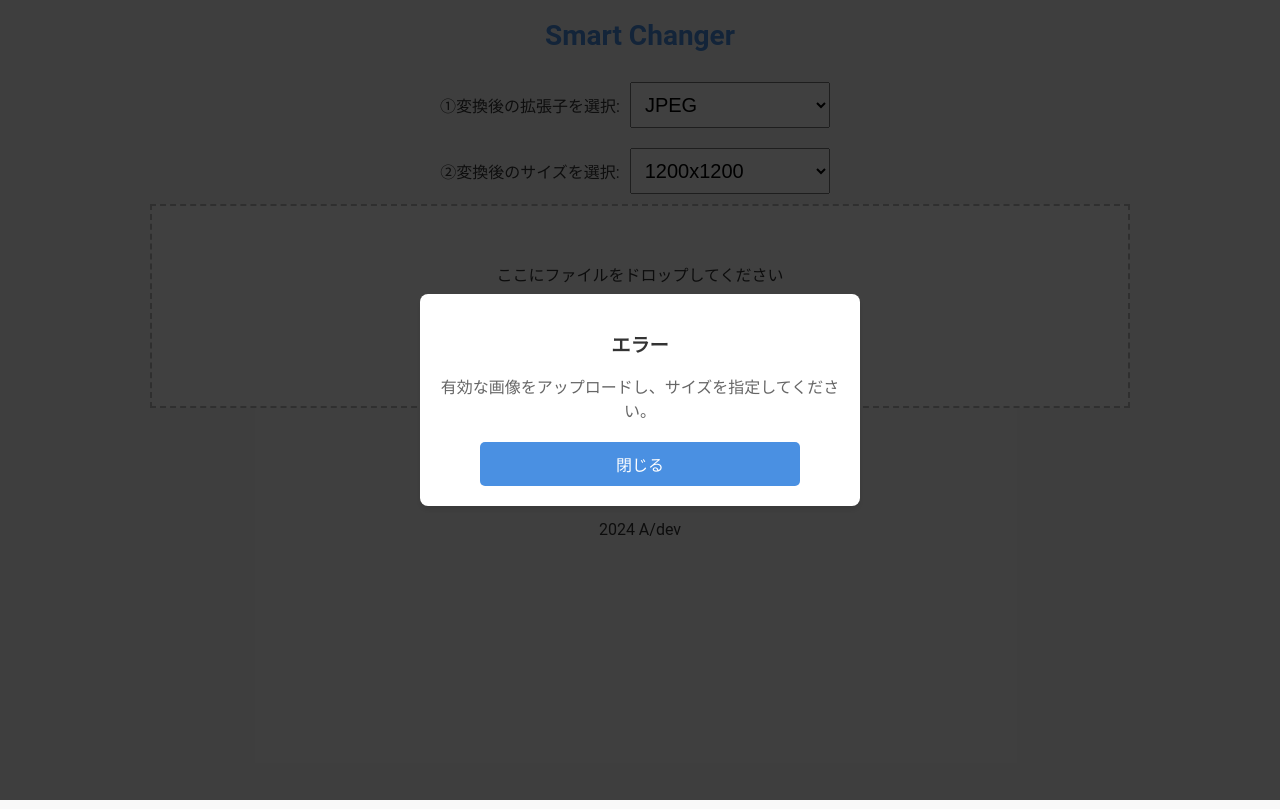
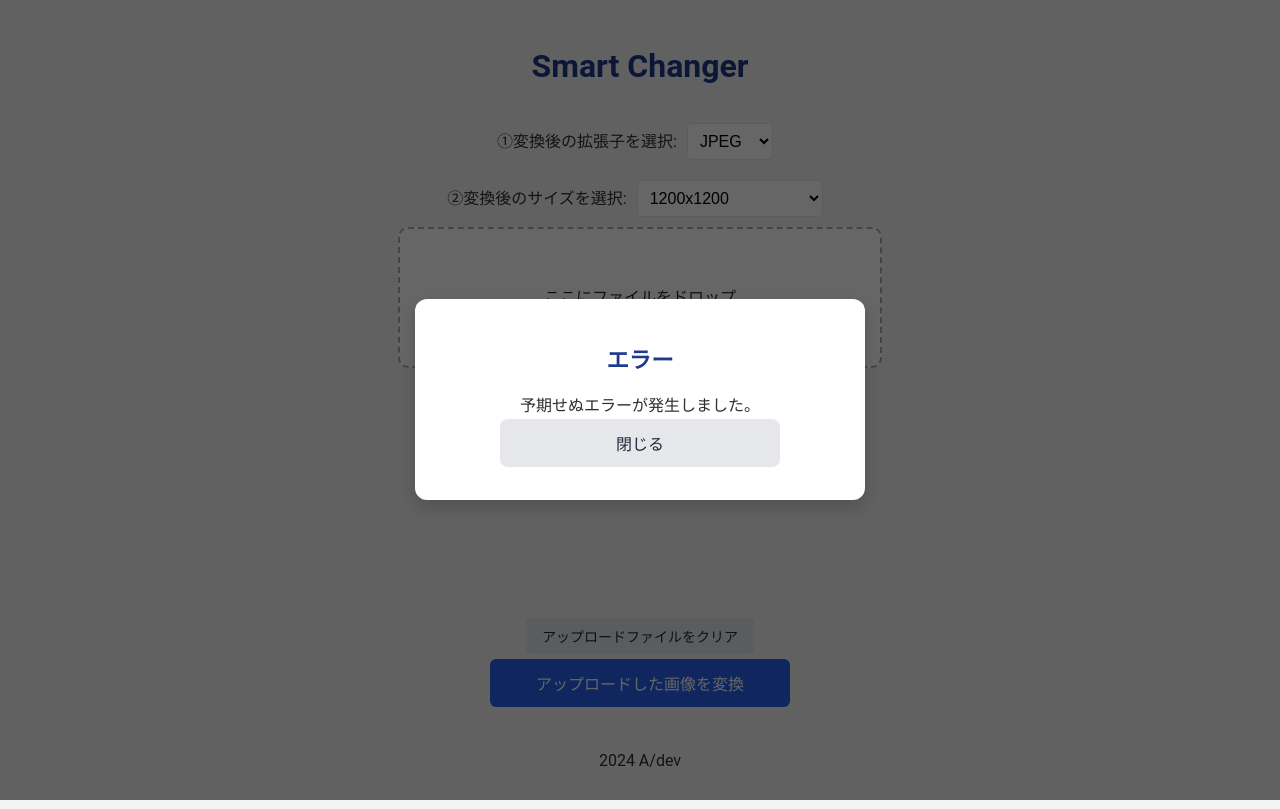
Before and after one commit to FUFU222/Smart-Changer, a React (Create React App) app: page / in a window 1280 px wide. Both pictures are taken after a click on the button "アップロードした画像を変換". Built offline with nearby package versions, Linux system fonts and the light colour scheme.

Commit message:
UI完成

```diff
--- a/src/App.js
+++ b/src/App.js
@@ -1,5 +1,5 @@
 import { ModalProvider } from './context/ModalContext';
-import CustomModal from './components/Modal'
+import CustomModal from './components/CustomModal'
 import Header from '../src/components/Header'
 import Main from '../src/components/Main'
 import Footer from '../src/components/Footer'
--- /dev/null
+++ b/src/components/CustomModal.js
@@ -0,0 +1,29 @@
+import React, { useContext } from 'react';
+import Modal from 'react-modal';
+import { ModalContext } from '../context/ModalContext';
+import { BounceLoader } from 'react-spinners';
+import '../style/modal.css';
+
+const CustomModal = () => {
+  const { isModalOpen, modalTitle, modalContent, closeModal, isProcessing } = useContext(ModalContext);
+
+  return (
+    <Modal
+      isOpen={isModalOpen}
+      className="custom-modal"
+      overlayClassName="custom-modal-overlay"
+    >
+      <h2>{modalTitle}</h2>
+      <div className="modal-body">
+        {isProcessing ? (
+          <BounceLoader className='loader' loading={isProcessing} size={60} speedMultiplier={0.8}/>
+        ) : (
+          <div>{modalContent}</div>
+        )}
+      </div>
+      {!isProcessing && <button className='close-button' onClick={closeModal}>閉じる</button>}
+    </Modal>
+  );
+};
+
+export default CustomModal;
--- a/src/components/Dropzone.js
+++ b/src/components/Dropzone.js
@@ -10,11 +10,11 @@ const isFileAllowed = (file) => {
   return allowedExtensions.includes(extension) && allowedMimeTypes.includes(file.type);
 };
 
-const Dropzone = ({ onDrop, uploadedImages }) => {
-  const { openModal } = useContext(ModalContext)
+const Dropzone = ({ onDrop, uploadedImages, clearImages }) => {
+  const { openModal } = useContext(ModalContext);
 
   const { getRootProps, getInputProps } = useDropzone({
-    onDrop : (acceptedFiles) => {
+    onDrop: (acceptedFiles) => {
       const validFiles = acceptedFiles.filter(file => isFileAllowed(file));
       if (validFiles.length > 0) {
         onDrop(validFiles);
@@ -26,16 +26,35 @@ const Dropzone = ({ onDrop, uploadedImages }) => {
   });
 
   return (
-    <div {...getRootProps()} className="dropzone">
-      <input {...getInputProps()} />
-      <p>ここにファイルをドロップしてください</p>
-      <div className="container">
-      {uploadedImages && uploadedImages.map((image, index) => (
-        <div key={index} className="image-item">
-          <img src={image.url} alt={`Uploaded ${index}`} />
-        </div>
-      ))}
-    </div>
+    <div className="dropzone-container">
+      <div {...getRootProps()} className="dropzone-area">
+        <input {...getInputProps()} />
+        <p>ここにファイルをドロップ</p>
+      </div>
+
+      <div className="uploaded-images-container">
+        {uploadedImages.length > 0 ? (
+          uploadedImages.map((image, index) => (
+            <div key={index} className="image-card">
+              <img src={image.url} alt={`Uploaded ${index}`} className="image" />
+            </div>
+          ))
+        ) : (
+          <p className="placeholder-text">アップロードファイル一覧</p>
+        )}
+      </div>
+
+      <div className="button-container">
+        <button
+          onClick={(e) => {
+            e.stopPropagation();
+            clearImages();
+          }}
+          className="clear-button"
+        >
+          アップロードファイルをクリア
+        </button>
+      </div>
     </div>
   );
 };
--- a/src/components/ImageConverter.js
+++ b/src/components/ImageConverter.js
@@ -1,22 +1,17 @@
 import React, { useContext, useState } from 'react';
 import { ModalContext } from '../context/ModalContext';
-import JSZip from 'jszip';
-import saveAs from 'file-saver';
 import Dropzone from './Dropzone';
 import FormatSelector from './FormatSelector';
 import SizeSelector from './SizeSelector';
 import imageCompression from 'browser-image-compression';
 
 const ImageConverter = () => {
-  const {showProcessing, openModal, showConversionComplete, showDownloadComplete} = useContext(ModalContext)
+  const { showModal } = useContext(ModalContext);
   const [uploadedImages, setUploadedImages] = useState([]);
   const [convertedImages, setConvertedImages] = useState([]);
   const [outputFormat, setOutputFormat] = useState('jpeg');
   const [selectedSize, setSelectedSize] = useState('1200x1200');
-  const [customWidth, setCustomWidth] = useState('');
-  const [customHeight, setCustomHeight] = useState('');
 
-  // 標準的なサイズを定義
   const standardSizes = [
     { label: '1920x1080 (Full HD)', width: 1920, height: 1080 },
     { label: '1200x1200', width: 1200, height: 1200 },
@@ -24,48 +19,73 @@ const ImageConverter = () => {
     { label: '1024x768 (XGA)', width: 1024, height: 768 },
   ];
 
-  // ドロップされたファイルを一覧表示
+  // convertImageToBlob関数の定義 - 画像を圧縮してBlobに変換する
+  const convertImageToBlob = async (image, options) => {
+    try {
+      const compressedImage = await imageCompression(image.file, options);
+      const convertedBlob = await imageCompression(compressedImage, { fileType: `image/${outputFormat}` });
+      return convertedBlob;
+    } catch (error) {
+      console.error("画像変換エラー:", error);
+      throw new Error("画像変換に失敗しました");
+    }
+  };
+
+  // onDrop関数の再定義 - ファイルをアップロード時の処理
   const onDrop = (acceptedFiles) => {
-    const newImages = acceptedFiles.map(file => ({
+    // 画像ファイルのみ受け付けるようフィルタリング
+    const filteredFiles = acceptedFiles.filter(file => file.type.startsWith('image/'));
+
+    // もし非画像ファイルが含まれていたらエラーメッセージを表示
+    if (filteredFiles.length < acceptedFiles.length) {
+      showModal("error", "画像ファイルのみをアップロードしてください。");
+    }
+
+    // 重複チェック - 既にアップロード済みの画像は追加しない
+    const newImages = filteredFiles.filter(
+      (file) => !uploadedImages.some(image => image.file.name === file.name)
+    ).map(file => ({
       file,
       url: URL.createObjectURL(file)
     }));
-    setUploadedImages(prevImages => [...prevImages, ...newImages]);
-  };
-  // imageを圧縮した後、指定した拡張子に変換
-  const convertImageToBlob = async (image, options) => {
-    const compressedImage = await imageCompression(image.file, options);
-    return await imageCompression(compressedImage, { fileType: `image/${outputFormat}` });
+
+    // 新しい画像が存在する場合のみ状態を更新
+    if (newImages.length > 0) {
+      setUploadedImages(prevImages => [...prevImages, ...newImages]);
+    }
   };
 
-  // ドロップした画像を変換しダウンロード完了までの関数
   const convertAllImages = async () => {
-
     const selectedOption = standardSizes.find((size) => size.label === selectedSize);
     let width = selectedOption.width;
     let height = selectedOption.height;
 
     if (width && height && uploadedImages.length > 0) {
       try {
-        showProcessing(true);
+        showModal("processing");
+        const converted = [];
         for (const image of uploadedImages) {
           const options = {
             maxWidthOrHeight: Math.max(width, height),
             useWebWorker: true,
           };
-          const convertedImage = await convertImageToBlob(image, options)
-          setConvertedImages(convertedImage);
+          const convertedImage = await convertImageToBlob(image, options);
+          converted.push(convertedImage);
         }
-        showConversionComplete(convertedImages);
+        setConvertedImages(converted);
+        showModal("conversionComplete", converted);
       } catch (error) {
-        showProcessing(false);
-        openModal('エラー', '画像の変換中にエラーが発生しました。');
+        showModal("error");
         console.error(error);
       }
     } else {
-      openModal('エラー', '有効な画像をアップロードし、サイズを指定してください。');
+      showModal("error");
     }
   };
+
+  const clearImages = () => {
+    setUploadedImages([])
+  }
 
   return (
     <div>
@@ -73,45 +93,12 @@ const ImageConverter = () => {
       <SizeSelector
         standardSizes={standardSizes}
         selectedSize={selectedSize} setSelectedSize={setSelectedSize}
-        customWidth={customWidth} setCustomWidth={setCustomWidth}
-        customHeight={customHeight} setCustomHeight={setCustomHeight}
       />
-      <Dropzone onDrop={onDrop} uploadedImages={uploadedImages}/>
+      <Dropzone onDrop={onDrop} uploadedImages={uploadedImages} clearImages={clearImages}/>
       <button className="convert-button" onClick={convertAllImages}>アップロードした画像を変換</button>
     </div>
   );
-
 };
-// バイナリデータをBlob化
-const convertToBlob = (image) => {
-  return new Blob([image], { type: 'image/jpeg' });
-};
-// Zipファイルに変換しダウンロード
-const downloadAsZip = async (images) => {
-  console.log("Zipダウンロード")
-  const zip = new JSZip();
-  for (const image of images) {
-    const blob = convertToBlob(image);
-    zip.file(`${image.name}.jpg`, blob)
-  }
-  const content = await zip.generateAsync({ type: 'blob' });
-  saveAs(content, 'converted_images.zip')
-};
-
-// 個別ファイルでダウンロード
-// const downloadIndividualFiles = (images) => {
-//   console.log("個別ダウンロード")
-//   images.forEach(async (image) => {
-//     const blob = convertToBlob(image);
-//     const url = URL.createObjectURL(blob);
-//     const link = document.createElement('a')
-//     link.href = url;
-//     document.body.appendChild(link);
-//     link.click();
-//     document.body.removeChild(link)
-//   })
-// }
 
 
 export default ImageConverter;
-export { downloadAsZip };
--- a/src/components/Modal.js
+++ /dev/null
@@ -1,24 +0,0 @@
-import React, { useContext } from 'react';
-import Modal from 'react-modal';
-import { ModalContext } from '../context/ModalContext';
-import { BounceLoader } from 'react-spinners';
-import '../style/modal.css'
-
-const CustomModal = () => {
-  const { isModalOpen, modalTitle, modalContent, closeModal, isProcessing } = useContext(ModalContext);
-
-  return (
-    <Modal
-    isOpen={isModalOpen}
-    className="custom-modal"
-    overlayClassName="custom-modal-overlay"
-    >
-      <h2>{modalTitle}</h2>
-      <p>{modalContent}</p>
-      {isProcessing && <BounceLoader className='loader' loading={isProcessing} size={60} speedMultiplier={0.8}/>}
-      {!isProcessing && <button onClick={closeModal}>閉じる</button>}
-    </Modal>
-  );
-};
-
-export default CustomModal;
--- a/src/context/ModalContext.js
+++ b/src/context/ModalContext.js
@@ -1,58 +1,63 @@
-import React,{ createContext, useState } from "react";
-import { downloadAsZip } from "../components/ImageConverter";
+import React, { createContext, useState } from "react";
+import { downloadAsZip } from "../utils/download";
 
-export const ModalContext = createContext()
+export const ModalContext = createContext();
 
-export const ModalProvider = ({children}) => {
-  const [modalTitle, setModalTitle] = useState('')
-  const [modalContent, setModalContent] = useState('')
-  const [isModalOpen, setIsModalOpen] = useState(false)
-  const [isProcessing, setIsProcessing] = useState(false)
+export const ModalProvider = ({ children }) => {
+  const [modalTitle, setModalTitle] = useState("");
+  const [modalContent, setModalContent] = useState("");
+  const [isModalOpen, setIsModalOpen] = useState(false);
+  const [isProcessing, setIsProcessing] = useState(false);
 
   const openModal = (title, content) => {
-    setModalTitle(title)
-    setModalContent(content)
-    setIsModalOpen(true)
-  }
-  const closeModal = () => setIsModalOpen(false);
+    setModalTitle(title);
+    setModalContent(content);
+    setIsModalOpen(true);
+  };
 
-  //　処理中画面
-  const showProcessing = (isProcessing) => {
-    setIsProcessing(isProcessing)
-    if (isProcessing) {
-      openModal('処理中', '少々お待ちください。')
-    }
-  }
-  //　変換完了、ダウンロード催促画面
-  const showConversionComplete = (images) => {
+  const closeModal = () => {
+    setIsModalOpen(false);
+    setIsProcessing(false); // モーダルを閉じる際に処理中状態もリセット
+  };
+
+  const showModal = (type, images = []) => {
+    switch (type) {
+      case "processing":
+        setIsProcessing(true);
+        openModal("処理中", "少々お待ちください。");
+        break;
+      case "conversionComplete":
         setIsProcessing(false);
-    console.log("変換完了")
-    openModal('変換完了',
+        openModal(
+          "変換完了",
           <div>
             <button onClick={() => downloadAsZip(images)}>zipでダウンロード</button>
-        {/* <button onClick={() => downloadIndividualFiles(images)}>個別ファイル</button> */}
           </div>
         );
-  };
-  // ダウンロード完了画面
-  const showDownloadComplete = () => {
+        break;
+      case "downloadComplete":
         setIsProcessing(false);
-    openModal('ダウンロード完了', '');
+        openModal("ダウンロード完了", "ダウンロードが完了しました。");
+        break;
+      default:
+        setIsProcessing(false);
+        openModal("エラー", "予期せぬエラーが発生しました。");
+    }
   };
 
   return (
-    <ModalContext.Provider value={{
+    <ModalContext.Provider
+      value={{
         modalTitle,
         modalContent,
         isModalOpen,
         isProcessing,
         openModal,
         closeModal,
-      showProcessing,
-      showConversionComplete,
-      showDownloadComplete
-      }}>
+        showModal,
+      }}
+    >
       {children}
     </ModalContext.Provider>
-  )
-}
+  );
+};
--- a/src/style/App.css
+++ b/src/style/App.css
@@ -1,45 +1,15 @@
-.container {
-  display: flex;
-  flex-wrap: wrap;
-  gap: 20px;
-  margin-top: 20px;
-  justify-content: center;
-}
-
-.image-item {
-  width: 56px;
-  display: flex;
-  flex-direction: column;
-  align-items: center;
-  border: 1px solid #ddd;
-  padding: 10px;
-}
-
-.image-item img {
-  width: 100%;
-  height: 100%;
-  object-fit: contain;
-  margin-bottom: 10px;
-}
-
-.convert-button {
-  width: 80%;
-  padding: 15px;
-  font-size: 18px;
-  margin-top: 20px;
-}
-
-/* Global Styles */
 body {
   font-family: 'Roboto', sans-serif;
-  background-color: #f9f9f9;
+  background-color: #f3f4f6;
   margin: 0;
   padding: 0;
-  color: #333;
+  color: #2e2e2e;
+  line-height: 1.6;
 }
 
 .App {
   text-align: center;
+  padding: 20px;
 }
 
 .container {
@@ -54,79 +24,249 @@ header {
 }
 
 h1 {
-  font-size: 28px;
-  color: #4A90E2;
+  font-size: 32px;
+  color: #1e3a8a;
+  margin-bottom: 10px;
 }
 
-.dropzone {
-  width: 70%;
-  border: 2px dashed #bbb;
-  padding: 40px;
-  margin: 0 auto;
-  text-align: center;
-  background-color: #fff;
-  margin-bottom: 20px;
-  transition: border-color 0.3s;
+.dropzone-container {
+  display: flex;
+  flex-direction: column;
+  align-items: center;
+  width: 100%;
 }
 
-.dropzone:hover {
-  border-color: #4A90E2;
-  background-color: #d3dfed;
-  transition: all 0.2s;
+.dropzone-area {
+  border: 2px dashed #a0aec0;
+  border-radius: 10px;
+  padding: 40px;
+  width: 70%;
+  max-width: 400px;
+  text-align: center;
+  background-color: #ffffff;
+  margin-bottom: 20px;
+  transition: border-color 0.3s, background-color 0.3s;
+}
+
+.dropzone-area:hover {
+  border-color: #3b82f6;
+  background-color: #e0f2fe;
   cursor: pointer;
 }
 
-/* Button Styles */
-button {
-  width: 80%;
-  max-width: 400px;
-  padding: 15px;
-  background-color: #4A90E2;
-  color: white;
+.uploaded-images-container {
+  display: flex;
+  align-items: center;
+  justify-content: center;
+  position: relative;
+  width: 90%;
+  max-width: 600px;
+  height: 200px;
+  margin-bottom: 20px;
+  gap: 8px;
+  overflow-x: hidden;
+}
+
+.placeholder-text {
+  color: #a0aec0;
+  font-size: 14px;
+  text-align: center;
+}
+
+.image-card {
+  position: relative;
+  transition: transform 0.3s ease, box-shadow 0.3s ease;
+  z-index: 0;
+}
+
+.image-card:hover {
+  transform: translateY(-10px) scale(1.1);
+  z-index: 10;
+  box-shadow: 0 10px 20px rgba(0, 0, 0, 0.3);
+}
+
+.image {
+  width: 100%;
+  height: auto;
+  border-radius: 8px;
+  max-width: 120px;
+  box-shadow: 0 4px 8px rgba(0, 0, 0, 0.1);
+}
+
+.button-container {
+  margin-top: 10px;
+}
+
+.clear-button {
+  width: auto;
+  padding: 8px 16px;
+  font-size: 14px;
+  background-color: #e5e7eb;
+  color: #1f2937;
   border: none;
   border-radius: 5px;
   cursor: pointer;
-  font-size: 18px;
-  transition: background-color 0.2s;
+  transition: background-color 0.2s, transform 0.2s;
+}
+
+.clear-button:hover {
+  background-color: #cbd5e1;
+}
+
+button {
+  width: 70%;
+  max-width: 300px;
+  padding: 12px;
+  margin-bottom: 2%;
+  background-color: #2563eb;
+  color: white;
+  border: none;
+  border-radius: 6px;
+  cursor: pointer;
+  font-size: 16px;
+  transition: background-color 0.2s, transform 0.2s;
 }
 
 button:hover {
-  background-color: #357ABD;
+  background-color: #1d4ed8;
+  transform: translateY(-2px);
+}
+select {
+  width: auto;
+  padding: 8px;
+  font-size: 16px;
+  margin: 10px;
+  border-radius: 5px;
+  border: 1px solid #e5e7eb;
+  background-color: #ffffff;
+  transition: background-color 0.2s, border-color 0.2s;
 }
 
-/* Select Styles */
-select {
-  width: 100%;
-  max-width: 200px;
-  margin: 10px;
-  padding: 10px;
-  font-size: 20px;
-}
 select:hover {
-  background-color: #e6eaef;
-  transition: all 0.2s;
+  background-color: #f1f5f9;
   cursor: pointer;
 }
 
 .loader {
   margin: 0 auto;
-  color:#4A90E2;
+  color: #2563eb;
   padding: 16px 0;
 }
-/* App Logo Animation */
-@media (prefers-reduced-motion: no-preference) {
-  .App-logo {
-    height: 40vmin;
-    animation: App-logo-spin infinite 20s linear;
-    pointer-events: none;
+
+@media (max-width: 768px) {
+  .dropzone-area, .uploaded-images-container, .container {
+    width: 90%;
+  }
+
+  h1 {
+    font-size: 24px;
+  }
+
+  .image-card {
+    min-width: 56px;
+    max-width: 56px;
+    padding: 4px;
+  }
+
+  button {
+    width: 90%;
+  }
+
+  .clear-button {
+    font-size: 12px;
   }
 }
 
-@keyframes App-logo-spin {
+@media (max-width: 480px) {
+  .dropzone-area, .uploaded-images-container {
+    width: 95%;
+  }
+
+  .dropzone-area {
+    padding: 20px;
+  }
+
+  button {
+    width: 100%;
+    padding: 10px;
+    font-size: 14px;
+  }
+
+  .uploaded-images-container {
+    height: 150px;
+  }
+}
+
+.ReactModal__Overlay {
+  position: fixed;
+  top: 0;
+  left: 0;
+  right: 0;
+  bottom: 0;
+  background-color: rgba(0, 0, 0, 0.6);
+  display: flex;
+  justify-content: center;
+  align-items: center;
+  animation: fadeIn 0.3s ease;
+}
+
+.ReactModal__Content {
+  position: relative;
+  background: #ffffff;
+  padding: 25px;
+  width: 400px;
+  max-width: 90%;
+  border-radius: 12px;
+  box-shadow: 0 8px 16px rgba(0, 0, 0, 0.15);
+  text-align: center;
+  transform: scale(0.9);
+  animation: slideUp 0.3s ease forwards;
+}
+
+.ReactModal__Content h2 {
+  font-size: 1.4em;
+  margin-bottom: 15px;
+  color: #1e3a8a;
+}
+
+.ReactModal__Content p {
+  font-size: 1em;
+  margin-bottom: 20px;
+  color: #4a4a4a;
+}
+
+.ReactModal__Content button {
+  background-color: #2563eb;
+  color: #ffffff;
+  border: none;
+  padding: 12px 24px;
+  font-size: 16px;
+  border-radius: 8px;
+  cursor: pointer;
+  transition: background-color 0.2s, transform 0.2s;
+}
+
+.ReactModal__Content button:hover {
+  background-color: #1d4ed8;
+  transform: translateY(-2px);
+}
+
+@keyframes fadeIn {
   from {
-    transform: rotate(0deg);
+    opacity: 0;
   }
   to {
-    transform: rotate(360deg);
+    opacity: 1;
   }
 }
+
+@keyframes slideUp {
+  from {
+    transform: translateY(30px) scale(0.9);
+    opacity: 0;
+  }
+  to {
+    transform: translateY(0) scale(1);
+    opacity: 1;
+  }
+}
--- a/src/style/modal.css
+++ b/src/style/modal.css
@@ -1,53 +1,81 @@
-/* モーダルの背景 */
 .ReactModal__Overlay {
   position: fixed;
   top: 0;
   left: 0;
   right: 0;
   bottom: 0;
-  background-color: rgba(0, 0, 0, 0.75);
+  background-color: rgba(0, 0, 0, 0.6);
   display: flex;
   justify-content: center;
   align-items: center;
+  animation: fadeIn 0.3s ease;
 }
 
-/* モーダルのコンテンツ */
 .ReactModal__Content {
   position: relative;
-  background: #fff;
-  padding: 20px;
+  background: #ffffff;
+  padding: 25px;
   width: 400px;
   max-width: 90%;
-  border-radius: 8px;
-  box-shadow: 0 4px 6px rgba(0, 0, 0, 0.1);
+  border-radius: 12px;
+  box-shadow: 0 8px 16px rgba(0, 0, 0, 0.15);
   text-align: center;
+  transform: scale(0.9);
+  animation: slideUp 0.3s ease forwards;
 }
 
-/* モーダルのタイトル */
 .ReactModal__Content h2 {
-  font-size: 1.2em;
+  font-size: 1.4em;
   margin-bottom: 15px;
-  color: #333;
+  color: #1e3a8a;
 }
 
-/* モーダル内のボタン */
+.ReactModal__Content p {
+  font-size: 1em;
+  margin-bottom: 20px;
+  color: #4a4a4a;
+}
+
 .ReactModal__Content button {
-  background-color: #4A90E2;
-  color: #fff;
+  background-color: #2563eb;
+  color: #ffffff;
   border: none;
-  padding: 10px 20px;
+  padding: 12px 24px;
   font-size: 16px;
-  border-radius: 5px;
+  border-radius: 8px;
   cursor: pointer;
+  transition: background-color 0.2s, transform 0.2s;
 }
 
 .ReactModal__Content button:hover {
-  background-color: #357ABD;
+  background-color: #1d4ed8;
+  transform: translateY(-2px);
+}
+.ReactModal__Content .close-button {
+  background-color: #e5e7eb;
+  color: #1f2937;
 }
 
-/* モーダル内のテキスト */
-.ReactModal__Content p {
-  font-size: 1em;
-  margin-bottom: 20px;
-  color: #666;
+.ReactModal__Content .close-button:hover {
+  background-color: #cbd5e1;
 }
+
+@keyframes fadeIn {
+  from {
+    opacity: 0;
+  }
+  to {
+    opacity: 1;
+  }
+}
+
+@keyframes slideUp {
+  from {
+    transform: translateY(30px) scale(0.9);
+    opacity: 0;
+  }
+  to {
+    transform: translateY(0) scale(1);
+    opacity: 1;
+  }
+}
--- /dev/null
+++ b/src/utils/download.js
@@ -0,0 +1,40 @@
+import JSZip from "jszip";
+import { saveAs } from "file-saver";
+
+// バイナリデータをBlob化
+const convertToBlob = (image) => {
+  return new Blob([image], { type: 'image/jpeg' });
+};
+// Zipファイルに変換しダウンロード
+const downloadAsZip = async (images) => {
+  try {
+    console.log("Zipダウンロード");
+    const zip = new JSZip();
+    for (const image of images) {
+      const blob = convertToBlob(image);
+      zip.file(`${image.name}.jpg`, blob);
+    }
+    const content = await zip.generateAsync({ type: 'blob' });
+    saveAs(content, 'converted_images.zip');
+  } catch (error) {
+    console.error("ダウンロードエラー:", error);
+    throw new Error("Zipダウンロード中にエラーが発生しました");
+  }
+};
+
+
+// 個別ファイルでダウンロード
+// const downloadIndividualFiles = (images) => {
+//   console.log("個別ダウンロード")
+//   images.forEach(async (image) => {
+//     const blob = convertToBlob(image);
+//     const url = URL.createObjectURL(blob);
+//     const link = document.createElement('a')
+//     link.href = url;
+//     document.body.appendChild(link);
+//     link.click();
+//     document.body.removeChild(link)
+//   })
+// }
+
+export { downloadAsZip }
```
Also changed, not shown: src/hooks/useModal.js (added, +24 -0 lines). Lines whose indentation alone changed are shown as unchanged.
